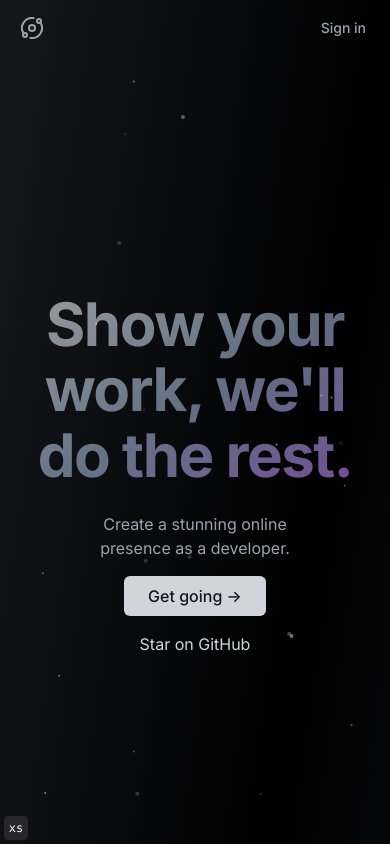
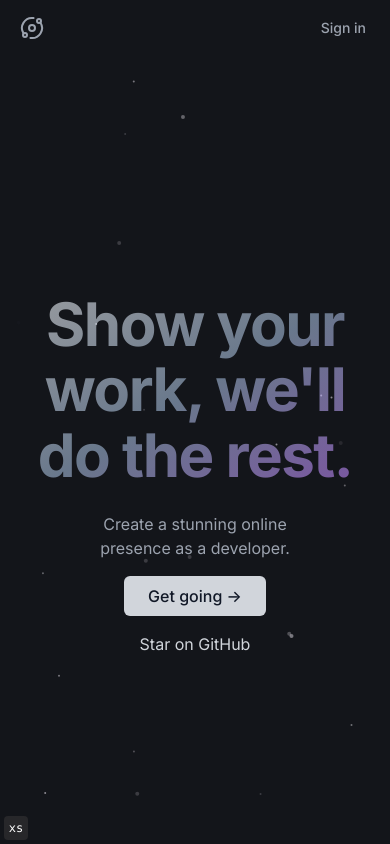
Before and after one commit to 99Yash/forklifter, a Next.js app: page / in a window 390 px wide. Shown: the top 844 px of the page. Built offline with nearby package versions, Linux system fonts and the light colour scheme.

Commit message:
feat: changed colors for phone

```diff
--- a/src/app/(landing)/layout.tsx
+++ b/src/app/(landing)/layout.tsx
@@ -7,7 +7,7 @@ export default function LandingLayout({
   children: React.ReactNode;
 }) {
   return (
-    <div className=" bg-gradient-to-br from-[#2222229a] via-black to-[#22222292]">
+    <div className=" bg-[#2222228b] md:bg-gradient-to-br md:from-[#2222229a] md:via-black md:to-[#22222231]">
       <Nav />
       <main className="flex flex-grow flex-col items-center">{children}</main>
       <Footer />
```
